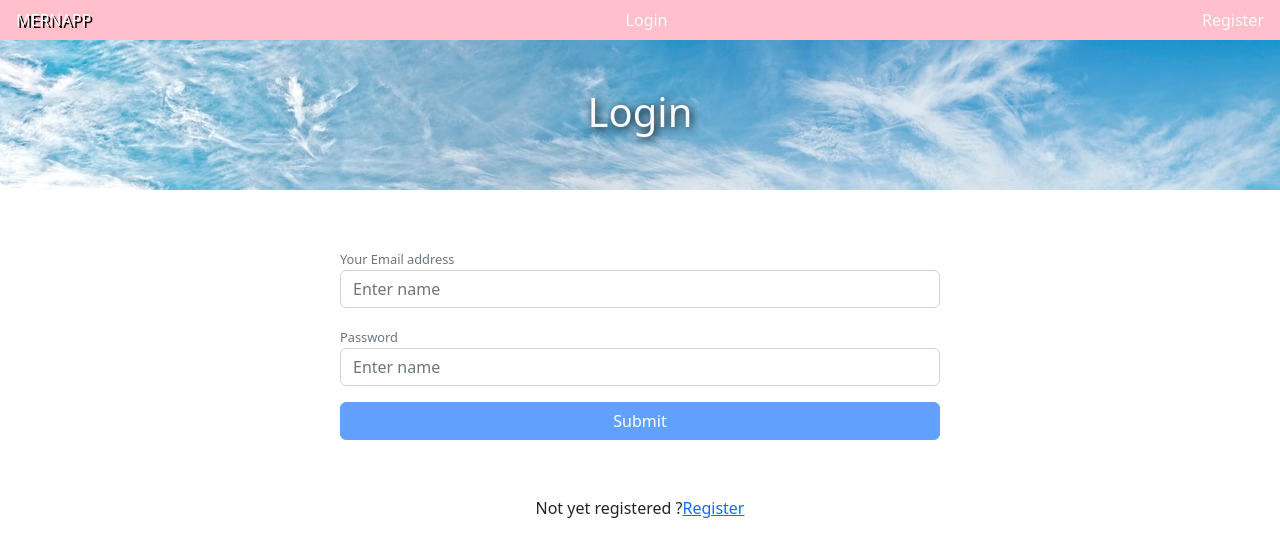
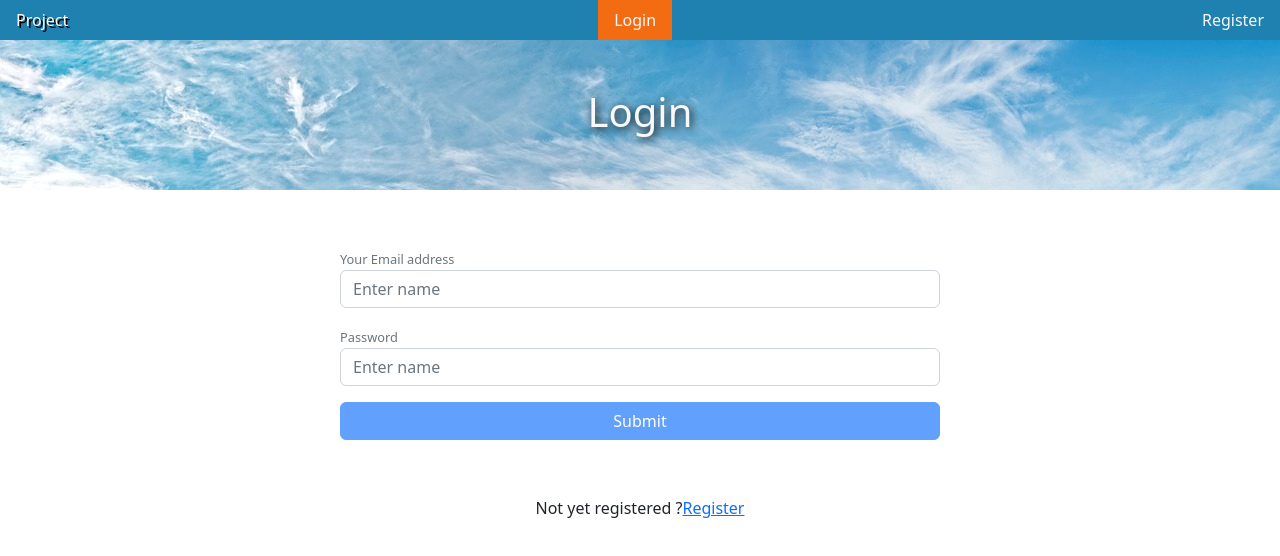
Before and after one commit to mithunpandiyan/MernSocialMediaApp, a Next.js app in the folder client/: page /login in a window 1280 px wide. Shown: the top 556 px of the page. Built offline with nearby package versions, Linux system fonts and the light colour scheme.

Commit message:
button&routing

```diff
--- a/client/components/Nav.js
+++ b/client/components/Nav.js
@@ -1,22 +1,74 @@
 import Link from "next/link";
+import { useContext, useEffect, useState } from "react";
+import { UserContext } from "../context";
+import { useRouter } from "next/router";
 
 const Nav = () => {
+  const [current, setCurrent] = useState("");
+  //For token and local storage
+  const [state, setState] = useContext(UserContext);
+
+  //To check out the exact page route in a brower console
+  useEffect(() => {
+    process.browser && setCurrent(window.location.pathname);
+  }, [process.browser && window.location.pathname]);
+  console.log("current ==>", current);
+
+  const router = useRouter();
+
+  const logout = () => {
+    window.localStorage.removeItem("auth");
+    setState(null);
+    router.push("/login");
+  };
   return (
     <nav
       className="nav d-flex justify-content-between"
-      style={{ backgroundColor: "pink" }}
+      style={{ backgroundColor: "#1e81b0" }}
     >
-      <Link href="/" className="nav-link text-light logo">
-        MERNAPP
+      <Link
+        href="/"
+        className={`nav-link text-light logo ${current === "/" && "active"}`}
+      >
+        Project
       </Link>
 
-      <Link href="/login" className="nav-link text-light">
-        Login
-      </Link>
+      {state !== null ? (
+        <>
+          <Link
+            href="/user/dashboard"
+            className={`nav-link text-light ${
+              current === "/user/dashboard" && "active"
+            }`}
+          >
+            {state && state.user && state.user.name}
+          </Link>
 
-      <Link href="/register" className="nav-link text-light">
-        Register
-      </Link>
+          <a onClick={logout} className="nav-link text-light cursor">
+            Logout
+          </a>
+        </>
+      ) : (
+        <>
+          <Link
+            href="/login"
+            className={`nav-link text-light ${
+              current === "/login" && "active"
+            }`}
+          >
+            Login
+          </Link>
+
+          <Link
+            href="/register"
+            className={`nav-link text-light ${
+              current === "/register" && "active"
+            }`}
+          >
+            Register
+          </Link>
+        </>
+      )}
     </nav>
   );
 };
--- a/client/pages/login.js
+++ b/client/pages/login.js
@@ -1,4 +1,4 @@
-import { useState, useContext } from "react";
+import { useState, useContext,useEffect } from "react";
 import axios from "axios";
 import { toast } from "react-toastify";
 import { useRouter } from "next/router";
@@ -31,13 +31,20 @@ const Login = () => {
         token: data.token,
       });
       //Save in LocalStorage
-      //   router.push("/")
+        router.push("/")
       window.localStorage.setItem("auth", JSON.stringify(data));
     } catch (error) {
       toast.error(error.response.data);
       setLoading(false);
     }
   };
+
+  //Redirect
+  useEffect(() => {
+
+  }, [ ]);
+
+  if(state &&state.token ) router.push("/")
 
   return (
     <div className="container-fluid">
--- a/client/public/css/styles.css
+++ b/client/public/css/styles.css
@@ -8,3 +8,11 @@
 .logo{
     text-shadow: 2px 2px #040000;
 }
+
+.cursor{
+cursor: pointer;
+}
+
+.active{
+  background-color:rgb(243, 108, 18)
+}
```
Also changed, not shown: client/pages/register.js (+8 -1 lines), client/pages/user/dashboard.js (added, +19 -0 lines).
